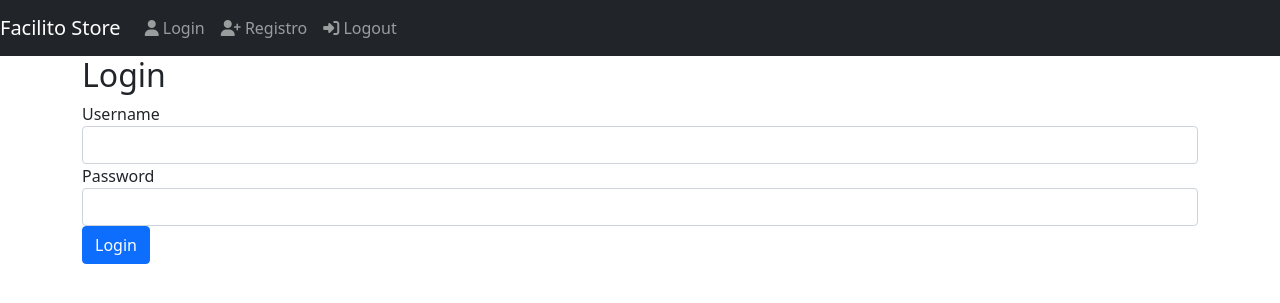
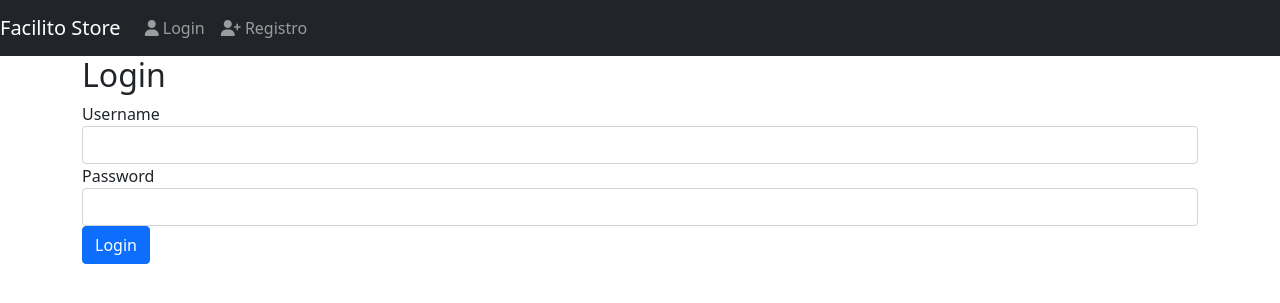
Before and after one commit to GuillermoGA/codigofacilito-web_apps_django, a Django app: template templates/users/login.html in a window 1280 px wide. Shown: the top 303 px of the page. Run offline with Django 3.2, Linux system fonts and the light colour scheme; the template is opened without the code that fills it, so the values that code supplies are empty; some libraries are stand-ins or nearby versions.

Commit message:
check if user is already authenticated

```diff
--- a/facilito_store/views.py
+++ b/facilito_store/views.py
@@ -23,6 +23,9 @@ def index(request):
 
 
 def login_view(request):
+    if request.user.is_authenticated():
+        return redirect('index')
+
     if request.method == "POST":
         username = request.POST.get("username")
         password = request.POST.get("password")
@@ -46,6 +49,9 @@ def logout_view(request):
     return redirect('login')
 
 def register(request):
+    if request.user.is_authenticated():
+        return redirect('index')
+
     form = RegisterForm(request.POST or None)
     if request.method == 'POST' and form.is_valid():
         username = form.cleaned_data.get('username')
--- a/templates/navbar.html
+++ b/templates/navbar.html
@@ -10,21 +10,24 @@
     <div id="navb" class="navbar-collapse collapse hide">
 
         <ul class="nav navbar-nav ml-auto">
-            <li class="navbar-item {% if request.path == login %} active {% endif %}">
-                <a href="{{ login }}" class="nav-link">
-                    <span class="fas fa-user"></span>
-                    Login</a>
-            </li>
-            <li class="navbar-item {% if request.path == register %} active {% endif %}">
-                <a href="{{ register }}" class="nav-link">
-                    <span class="fas fa-user-plus"></span>
-                    Registro</a>
-            </li>
-            <li class="navbar-item">
-                <a href="{% url 'logout' %}" class="nav-link">
-                    <span class="fas fa-sign-in-alt"></span>
-                    Logout</a>
-            </li>
+            {% if user.is_authenticated %}
+                <li class="navbar-item">
+                    <a href="{% url 'logout' %}" class="nav-link">
+                        <span class="fas fa-sign-in-alt"></span>
+                        Logout</a>
+                </li>
+            {% else %}
+                <li class="navbar-item {% if request.path == login %}active{% endif %}">
+                    <a href="{{ login }}" class="nav-link">
+                        <span class="fas fa-user"></span>
+                        Login</a>
+                </li>
+                <li class="navbar-item {% if request.path == register %}active{% endif %}">
+                    <a href="{{ register }}" class="nav-link">
+                        <span class="fas fa-user-plus"></span>
+                        Registro</a>
+                </li>
+            {% endif %}
         </ul>
     </div>
 </nav>
```
